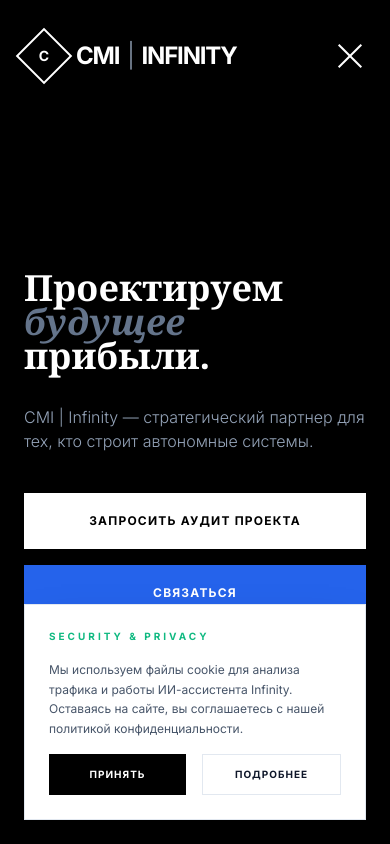
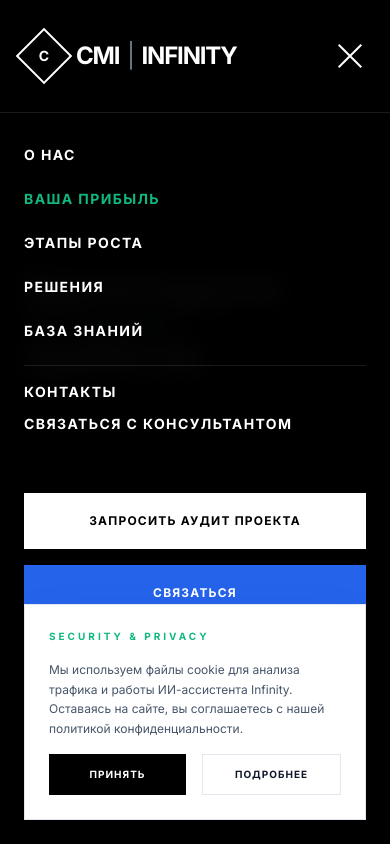
Before and after one commit to primecastmed-wq/infinity-cmi-website, a React (Vite) app: page / in a window 390 px wide. Both pictures are taken after a click on the button 342 px from the left and 56 px from the top of the page. Shown: the top 844 px of the page. Built offline with nearby package versions, Linux system fonts and the light colour scheme.

Commit message:
Fix services back navigation and restore mobile menu

```diff
--- a/App.tsx
+++ b/App.tsx
@@ -22,6 +22,7 @@ const App: React.FC = () => {
 
   const navigateToHome = () => { setView('home'); setSelectedServiceId(null); setSelectedPostId(null); };
   const navigateToService = (id: string) => { setSelectedServiceId(id); setView('service'); };
+  const navigateToServicesSection = () => handleSectionClick('services');
   const navigateToBlog = () => setView('blog');
   const navigateToRiskMap = () => setView('risk-map');
   const navigateToWhyUs = () => setView('why-us');
@@ -104,7 +105,7 @@ const App: React.FC = () => {
           <Suspense fallback={<div className="py-24 text-center">Загрузка...</div>}>
             <LazyServiceDetail
               serviceId={selectedServiceId || ''}
-              onBack={navigateToHome}
+              onBack={navigateToServicesSection}
               onConsultClick={() => setIsAiOpen(true)}
             />
           </Suspense>
--- a/Navbar.tsx
+++ b/Navbar.tsx
@@ -86,6 +86,36 @@ const Navbar: React.FC<NavbarProps> = ({
           <div className={`h-0.5 transition-all duration-300 ${isLightMode ? 'bg-black' : 'bg-white'} ${isMobileMenuOpen ? 'w-8 -rotate-45 -translate-y-2.5' : 'w-6'}`}></div>
         </button>
       </div>
+
+      {isMobileMenuOpen && (
+        <div className={`lg:hidden absolute top-full left-0 right-0 ${isLightMode ? 'bg-white/95 text-black' : 'bg-black/95 text-white'} backdrop-blur-md border-t border-white/10`}>
+          <div className="container mx-auto px-6 py-8 space-y-6">
+            <button onClick={() => handleMobileNav(onWhyUsClick || onHomeClick)} className="block w-full text-left text-sm font-bold uppercase tracking-widest">
+              О нас
+            </button>
+            <button onClick={() => handleMobileNav(onUnitEconomicsClick || onHomeClick)} className="block w-full text-left text-sm font-bold uppercase tracking-widest text-emerald-500">
+              Ваша прибыль
+            </button>
+            <button onClick={() => handleMobileNav(onRoadmapClick || onHomeClick)} className="block w-full text-left text-sm font-bold uppercase tracking-widest">
+              Этапы роста
+            </button>
+            <button onClick={() => handleMobileNav(onServicesClick)} className="block w-full text-left text-sm font-bold uppercase tracking-widest">
+              Решения
+            </button>
+            <button onClick={() => handleMobileNav(onBlogClick)} className="block w-full text-left text-sm font-bold uppercase tracking-widest">
+              База знаний
+            </button>
+            <div className="pt-4 border-t border-white/10 space-y-3">
+              <button onClick={() => handleMobileNav(onContactClick)} className="block w-full text-left text-sm font-bold uppercase tracking-widest">
+                Контакты
+              </button>
+              <button onClick={() => handleMobileNav(onConsultClick)} className="block w-full text-left text-sm font-bold uppercase tracking-widest">
+                Связаться с консультантом
+              </button>
+            </div>
+          </div>
+        </div>
+      )}
     </nav>
   );
 };
```
